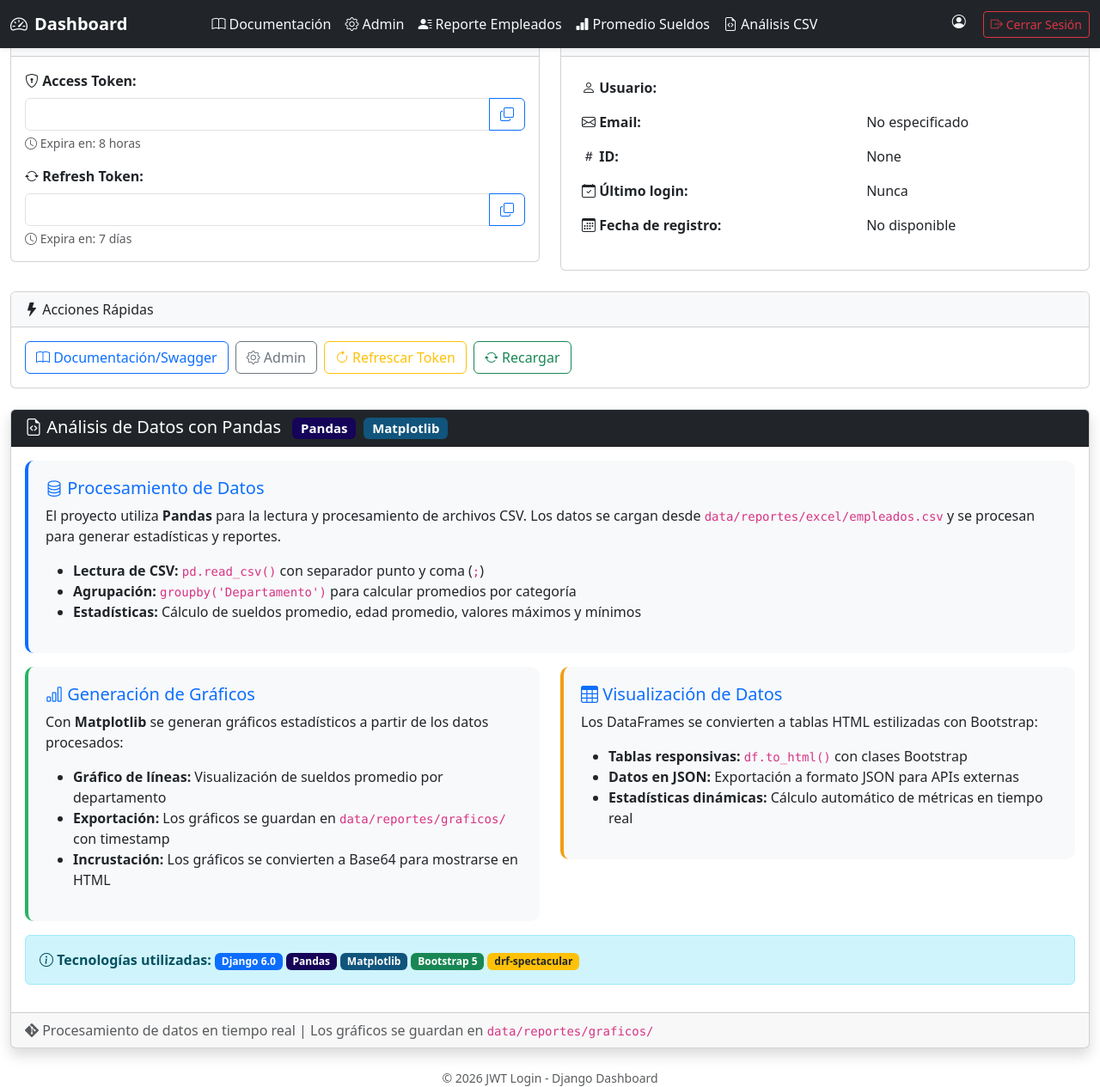
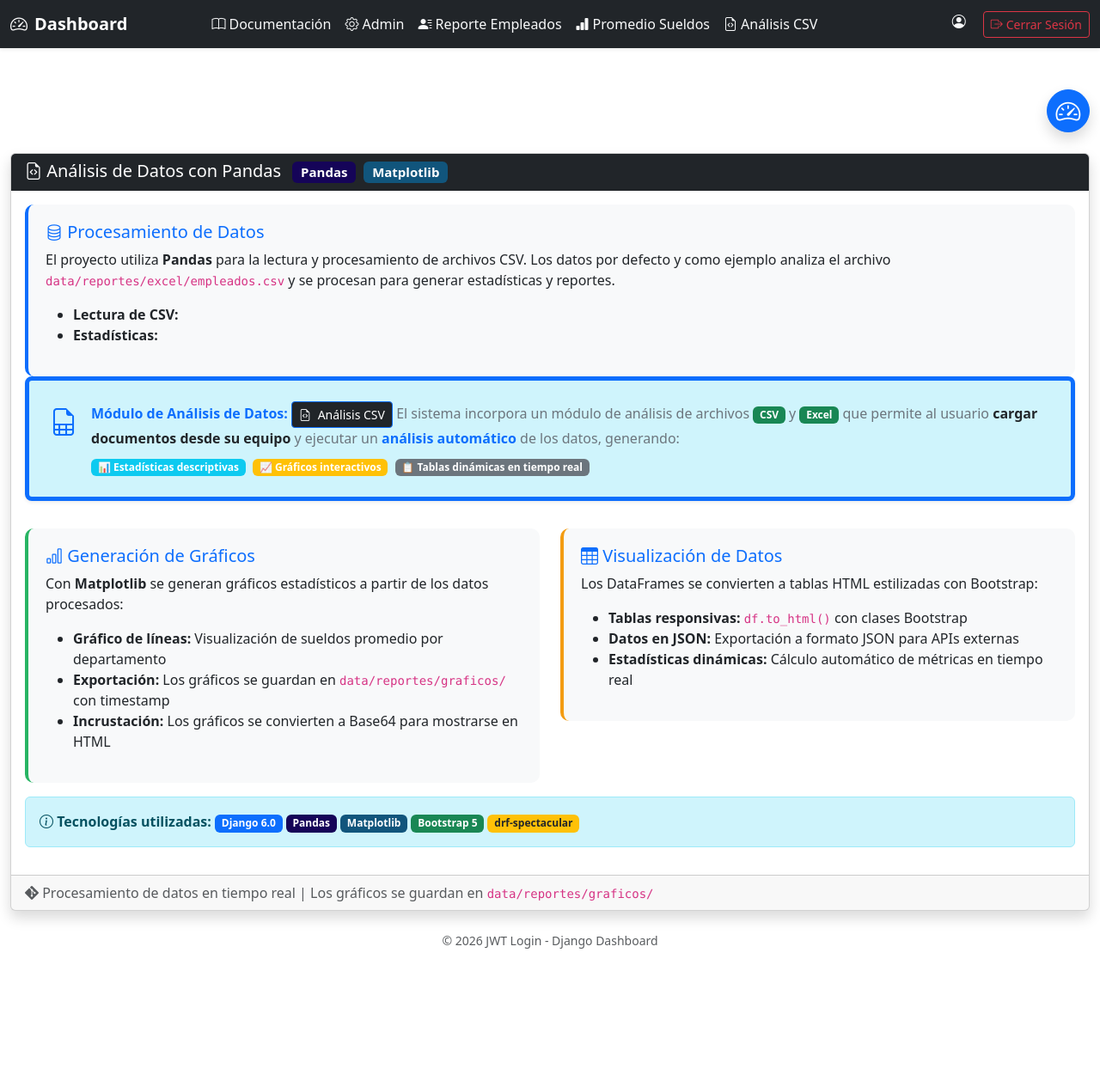
Before and after one commit to moleculax/jwtdataprod, a Django app: template templates/dashboard.html in a window 1280 px wide. Shown: the whole page at 86% size. After the commit the page ends 1104 px from the top, so only its background shows below. Run offline with Django 5.2, Linux system fonts and the light colour scheme; the template is opened without the code that fills it, so the values that code supplies are empty.

Commit message:
Modificado

```diff
--- a/templates/analisisgenerico/analisis_csv.html
+++ b/templates/analisisgenerico/analisis_csv.html
@@ -48,7 +48,7 @@
         <!-- ========================================== -->
         <div class="card shadow mb-4">
             <div class="card-header bg-success text-white">
-                <h5 class="mb-0"><i class="bi bi-upload"></i> Seleccione archivo CSV o Excel para analizar</h5>
+                <h5 class="mb-0"><i class="bi bi-upload"></i> Seleccione archivo CSV o Excel que tengan columnas con datos para analizar</h5>
             </div>
             <div class="card-body">
                 <form method="post" enctype="multipart/form-data" action="{% url 'analisis_csv' %}">
--- a/templates/dashboard.html
+++ b/templates/dashboard.html
@@ -9,6 +9,9 @@
     <!-- BOOTSTRAP ICONS -->
     <link rel="stylesheet" href="https://cdn.jsdelivr.net/npm/bootstrap-icons@1.11.0/font/bootstrap-icons.css">
     <style>
+        body {
+    padding-top: 80px;  /* ← AUMENTAR DE 70px A 80px O MÁS */
+}
         .doc-section {
             background: #f8f9fa;
             border-radius: 10px;
@@ -26,6 +29,29 @@
             background-color: #11557c;
             color: white;
         }
+        .contenido-oculto {
+            display: none;
+        }
+        .contenido-oculto.mostrar {
+            display: block;
+        }
+        .btn-toggle {
+            transition: all 0.3s ease;
+            border-radius: 50%;
+            width: 50px;
+            height: 50px;
+            display: flex;
+            align-items: center;
+            justify-content: center;
+            font-size: 1.5rem;
+            padding: 0;
+        }
+        .btn-toggle:hover {
+            transform: scale(1.05);
+        }
+        .btn-toggle-icon {
+            font-size: 1.8rem;
+        }
     </style>
 </head>
 <body>
@@ -36,7 +62,23 @@
     <!-- CONTENIDO PRINCIPAL -->
     <div class="container-fluid mt-4">
 
-        <!-- TOKENS Y REFRESH -->
+        <!-- ========================================== -->
+        <!-- BOTÓN FLOTANTE A LA DERECHA                -->
+        <!-- ========================================== -->
+        <div class="row g-4 mb-4">
+            <div class="col-12">
+                <div class="d-flex justify-content-end">
+                    <button id="toggleTodoBtn" class="btn btn-primary btn-toggle shadow" title="Mostrar/Ocultar Panel de Control">
+                        <i class="bi bi-speedometer2 btn-toggle-icon"></i>
+                    </button>
+                </div>
+            </div>
+        </div>
+
+        <!-- ========================================== -->
+        <!-- TOKENS Y REFRESH (OCULTO POR DEFECTO)      -->
+        <!-- ========================================== -->
+        <div id="seccionTokens" class="contenido-oculto">
             <div class="row g-4 mb-4">
                 <div class="col-md-6">
                     <div class="card">
@@ -111,11 +153,15 @@
                     </div>
                 </div>
             </div>
+        </div>
 
-        <!-- ACCIONES RÁPIDAS -->
+        <!-- ========================================== -->
+        <!-- ACCIONES RÁPIDAS (OCULTO POR DEFECTO)      -->
+        <!-- ========================================== -->
+        <div id="seccionAcciones" class="contenido-oculto">
             <div class="row g-4 mb-4">
                 <div class="col-12">
-                <div class="card">
+                    <div class="card shadow">
                         <div class="card-header bg-light">
                             <i class="bi bi-lightning-fill"></i> Acciones Rápidas
                         </div>
@@ -133,23 +179,7 @@
                                 <button class="btn btn-outline-success" onclick="location.reload()">
                                     <i class="bi bi-arrow-repeat"></i> Recargar
                                 </button>
-<!--                            <a href="/reporte-empleados"-->
-<!--                               class="btn btn-outline-primary"-->
-<!--                               title="Lee un archivo CSV y muestra los datos de empleados en una tabla">-->
-<!--                                <i class="bi bi-file-earmark-spreadsheet"></i> Reporte Empleados-->
-<!--                            </a>-->
-<!--                            <a href="/dashboard-graficos"-->
-<!--                               class="btn btn-outline-primary"-->
-<!--                               title="grafica promedio sueldos de archivo CSV">-->
-<!--                                <i class="bi bi-file-earmark-spreadsheet"></i> Promedio sueldos-->
-<!--                            </a>-->
-
-<!--                              <a href="/api/analisis-csv/"-->
-<!--                               class="btn btn-outline-primary"-->
-<!--                               title="Dashboard Analisis Generico de CSV ">-->
-<!--                                <i class="bi bi-file-earmark-spreadsheet"></i> Analisis Generico CSV-->
-<!--                            </a>-->
-
+                            </div>
                         </div>
                     </div>
                 </div>
@@ -177,14 +207,39 @@
                                     <h5><i class="bi bi-database"></i> Procesamiento de Datos</h5>
                                     <p>
                                         El proyecto utiliza <strong>Pandas</strong> para la lectura y procesamiento de archivos CSV.
-                                        Los datos se cargan desde <code>data/reportes/excel/empleados.csv</code> y se procesan
+                                        Los datos por defecto y como ejemplo analiza el archivo <code>data/reportes/excel/empleados.csv</code> y se procesan
                                         para generar estadísticas y reportes.
                                     </p>
                                     <ul>
-                                        <li><strong>Lectura de CSV:</strong> <code>pd.read_csv()</code> con separador punto y coma (<code>;</code>)</li>
-                                        <li><strong>Agrupación:</strong> <code>groupby('Departamento')</code> para calcular promedios por categoría</li>
-                                        <li><strong>Estadísticas:</strong> Cálculo de sueldos promedio, edad promedio, valores máximos y mínimos</li>
+                                        <li><strong>Lectura de CSV:</strong></li>
+                                        <li><strong>Estadísticas:</strong></li>
                                     </ul>
+                                </div>
+                                <div class="alert alert-info shadow-sm p-4 rounded-3 border-start border-5 border-primary">
+                                    <div class="d-flex align-items-start">
+                                        <div class="me-3">
+                                            <i class="bi bi-file-earmark-spreadsheet fs-2 text-primary"></i>
+                                        </div>
+                                        <div>
+                                            <span class="fw-bold text-primary">Módulo de Análisis de Datos:</span>
+                                            <a class="btn bg-dark text-white  btn-outline-primary btn-sm" href="/api/analisis-csv/">
+                                                    <i class="bi bi-file-earmark-code me-1"></i> Análisis CSV
+                                                </a>
+                                            <span class="text-secondary">
+                                                El sistema incorpora un módulo de análisis de archivos
+                                                <span class="badge bg-success">CSV</span> y
+                                                <span class="badge bg-success">Excel</span> que permite al usuario
+                                                <span class="fw-semibold text-dark">cargar documentos desde su equipo</span>
+                                                y ejecutar un <span class="fw-semibold text-primary">análisis automático</span> de los datos,
+                                                generando:
+                                            </span>
+                                            <div class="mt-2">
+                                                <span class="badge bg-info me-1">📊 Estadísticas descriptivas</span>
+                                                <span class="badge bg-warning me-1">📈 Gráficos interactivos</span>
+                                                <span class="badge bg-secondary">📋 Tablas dinámicas en tiempo real</span>
+                                            </div>
+                                        </div>
+                                    </div>
                                 </div>
                             </div>
                             <div class="col-md-6 mt-3">
@@ -248,7 +303,6 @@
             input.setSelectionRange(0, 99999);
             navigator.clipboard.writeText(input.value)
                 .then(() => {
-                    // Feedback visual
                     const btn = input.nextElementSibling;
                     const originalHtml = btn.innerHTML;
                     btn.innerHTML = '<i class="bi bi-check2"></i> Copiado!';
@@ -260,9 +314,38 @@
                     console.error('Error al copiar:', err);
                 });
         }
+
+        // ==========================================
+        // TOGGLE PARA MOSTRAR/OCULTAR TODO
+        // ==========================================
+        document.addEventListener('DOMContentLoaded', function() {
+            const toggleBtn = document.getElementById('toggleTodoBtn');
+            const seccionTokens = document.getElementById('seccionTokens');
+            const seccionAcciones = document.getElementById('seccionAcciones');
+            let isVisible = false;
+
+            toggleBtn.addEventListener('click', function() {
+                isVisible = !isVisible;
+
+                if (isVisible) {
+                    seccionTokens.classList.add('mostrar');
+                    seccionAcciones.classList.add('mostrar');
+                    toggleBtn.className = 'btn btn-danger btn-toggle shadow';
+                    toggleBtn.innerHTML = '<i class="bi bi-x-circle btn-toggle-icon"></i>';
+                    toggleBtn.setAttribute('title', 'Ocultar Panel de Control');
+                } else {
+                    seccionTokens.classList.remove('mostrar');
+                    seccionAcciones.classList.remove('mostrar');
+                    toggleBtn.className = 'btn btn-primary btn-toggle shadow';
+                    toggleBtn.innerHTML = '<i class="bi bi-speedometer2 btn-toggle-icon"></i>';
+                    toggleBtn.setAttribute('title', 'Mostrar Panel de Control');
+                }
+            });
+        });
     </script>
 
     <!-- BOOTSTRAP JS -->
     <script src="https://cdn.jsdelivr.net/npm/bootstrap@5.3.0/dist/js/bootstrap.bundle.min.js"></script>
+
 </body>
 </html>
```
Lines whose indentation alone changed are shown as unchanged.
